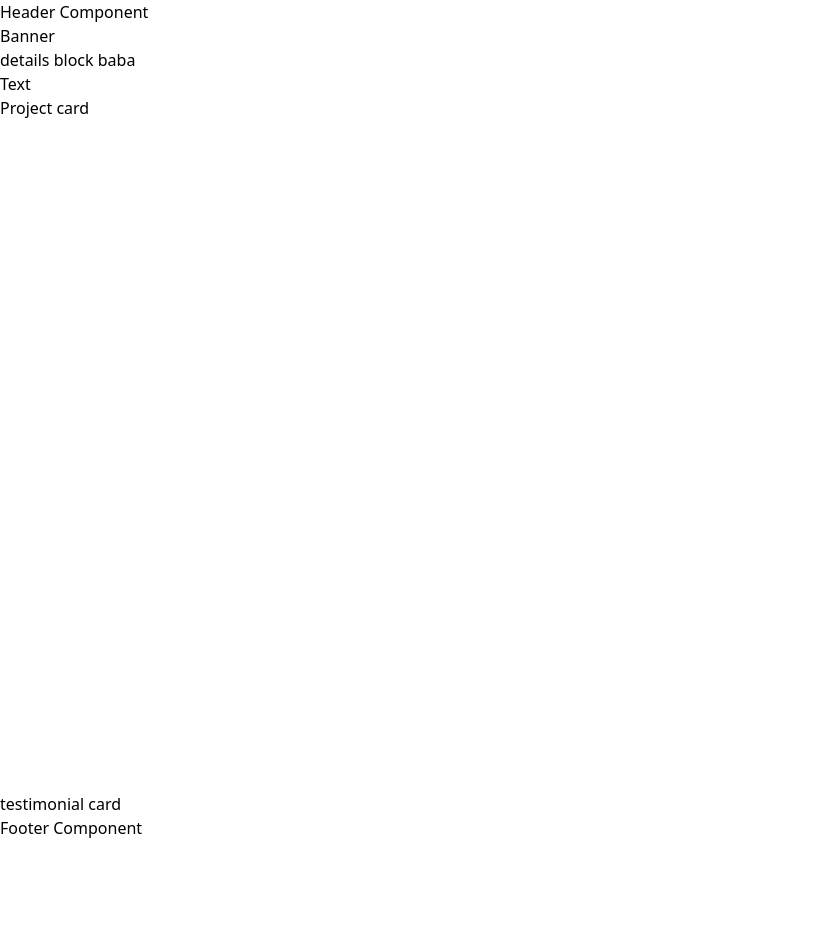
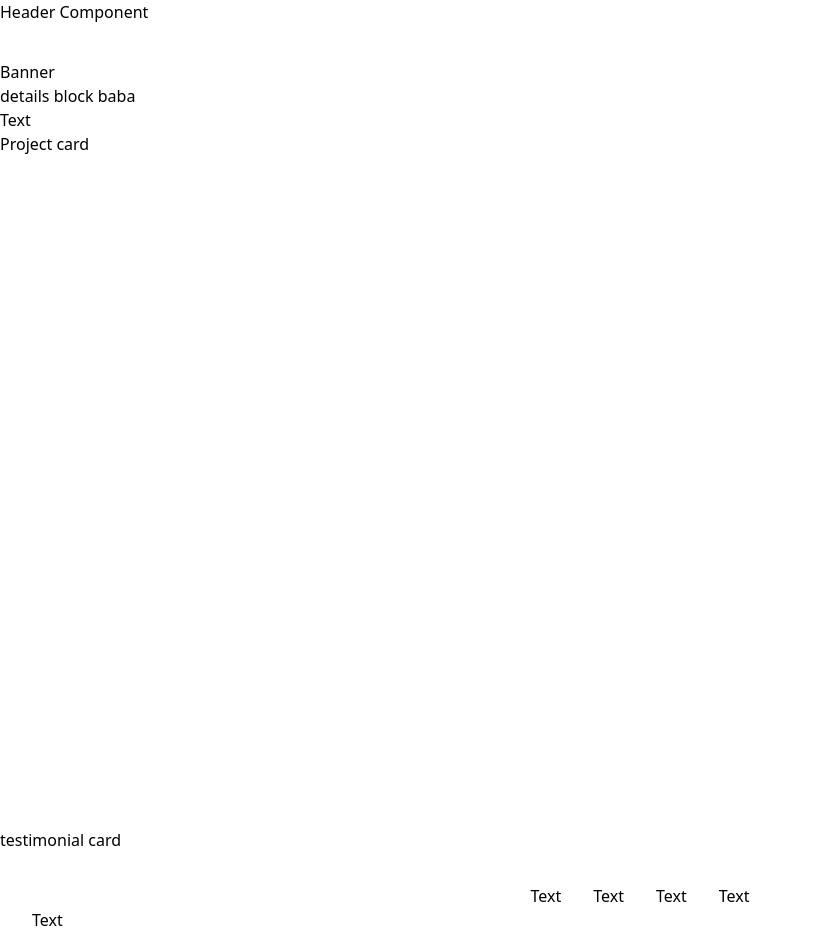
Before and after one commit to nyasha200/chitsiga, a Next.js app: page / in a window 1280 px wide. Shown: the top 952 px of the page, without its empty margins (0-813 px from the left). Before the commit the page ends 840 px from the top, so only its background shows below. Built offline with nearby package versions, Linux system fonts and the light colour scheme.

Commit message:
update components

```diff
--- a/components/blocks/projects-list/index.tsx
+++ b/components/blocks/projects-list/index.tsx
@@ -5,7 +5,9 @@ import React from 'react'
 const ProjectsList = () => {
     return (
         <div>
-            <Text />
+            <Text >
+                Projects title here
+            </Text>
             <ProjectCard />
         </div>
     )
--- a/components/footer/footer.tsx
+++ b/components/footer/footer.tsx
@@ -1,11 +1,52 @@
 import React from 'react'
+import Container from '../ui-components/container'
+import Link from 'next/link';
+import Text from '../ui-components/text';
+
+type FooterLink = {
+    title: string;
+    link: string;
+}
+const footerLinks: FooterLink[] = [
+    {
+        title: 'Projects',
+        link: '/projects'
+    },
+    {
+        title: 'Contact Us',
+        link: '/contact'
+    },
+    {
+        title: 'Privacy',
+        link: '/privacy'
+    },
+    {
+        title: 'Terms & Conditions',
+        link: '/terms'
+    },
+]
 
 const Footer = () => {
     return (
-        <div>
-            Footer Component
-        </div>
+        <Container>
+            <div className='flex flex-col lg:flex-row lg:justify-center gap-8'>
+                {footerLinks.map((footerLink, index) => (
+                    <FooterLinkComponent key={index} footerLink={footerLink} />
+                ))}
+            </div>
+            <Text variant='link' additional='w-full text-center mt-4'>
+                &copy; {new Date().getFullYear()} SiDesigned. All rights reserved.
+            </Text>
+        </Container>
     )
 }
 
 export default Footer
+
+const FooterLinkComponent = ({ footerLink }: { footerLink: FooterLink }) => (
+    <Link href={footerLink.link} >
+        <Text variant='link' color='gray' additional='!hover:text-black'>
+            {footerLink.title}
+        </Text>
+    </Link>
+)
--- a/components/header/header.tsx
+++ b/components/header/header.tsx
@@ -2,7 +2,7 @@ import React from 'react'
 
 const Header = () => {
     return (
-        <div>
+        <div className='h-[60px]'>
             Header Component
         </div>
     )
--- /dev/null
+++ b/components/ui-components/container/index.tsx
@@ -0,0 +1,17 @@
+import React, { ReactNode } from 'react';
+
+interface ContainerProps {
+    children: ReactNode;
+    className?: string;
+    onClick?: () => void;
+}
+
+const Container: React.FC<ContainerProps> = ({ children, className = '', onClick }) => {
+    return (
+        <div className={`p-4 md:p-8 ${className}`} onClick={onClick}>
+            {children}
+        </div>
+    );
+};
+
+export default Container;
```
